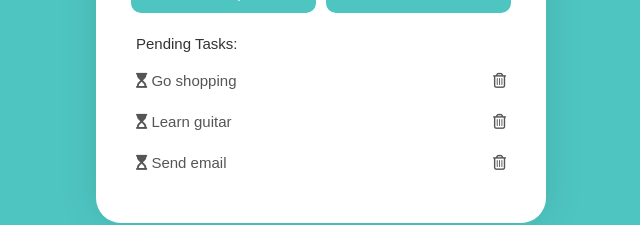
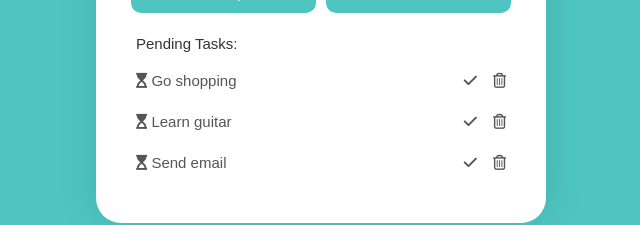
Before and after one commit to sasanedicbn/To-do-list, a Vue app: page / in a window 1280 px wide. Shown: the part 391-616 px from the top of the page, without its empty margins (319-959 px from the left). Built offline with nearby package versions, Linux system fonts and the light colour scheme.

Commit message:
Create finishTask function

```diff
--- a/src/assets/main.css
+++ b/src/assets/main.css
@@ -152,3 +152,6 @@ task items
 .pendingTask {
   margin-bottom: 2rem;
 }
+.taskItems-actions button:first-child{
+  padding: 0 1rem;
+}
--- a/src/components/Task.vue
+++ b/src/components/Task.vue
@@ -31,12 +31,15 @@
         <div class="taskItems">
           <span class="pendingTask">Pending Tasks: </span>
           <ul>
-            <li v-for="task of tasks.filter(t => !t.completed)">
+            <li v-for="task of tasks.filter((task,index) => !task.completed)">
              <button>
                 <span><i class="fa-solid fa-hourglass-start"></i></span>
                 {{ task.title }}
              </button>
+             <div class="taskItems-actions">
+                <button @click="finishTask(task)"><i  class="fa-solid fa-check"></i></button>
                 <button><i class="far fa-trash-alt"></i></button>
+             </div>
             </li>
           </ul>
         </div>
@@ -58,13 +61,19 @@
 
      function addTask() {
         if(!inputValue.value.trim()) return;
-        const newTask ={
+
+        const newTask = {
             title: inputValue.value,
             completed: false,
         }
+
         tasks.push(newTask)
         inputValue.value = '';
-        console.log(newTask, 'task')
+     }
+
+     function finishTask(task){
+        task.completed = true;
+        console.log(task, 'event')
      }
 
   </script>
```
